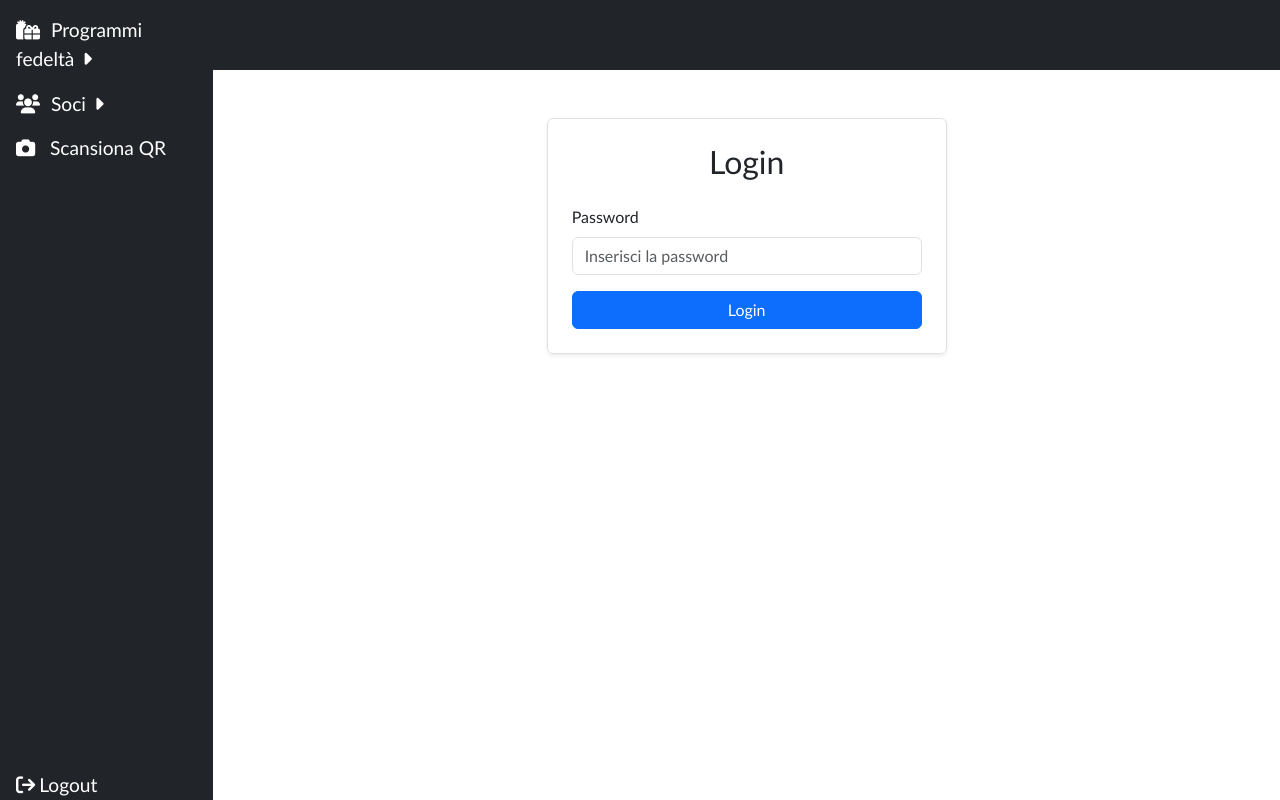
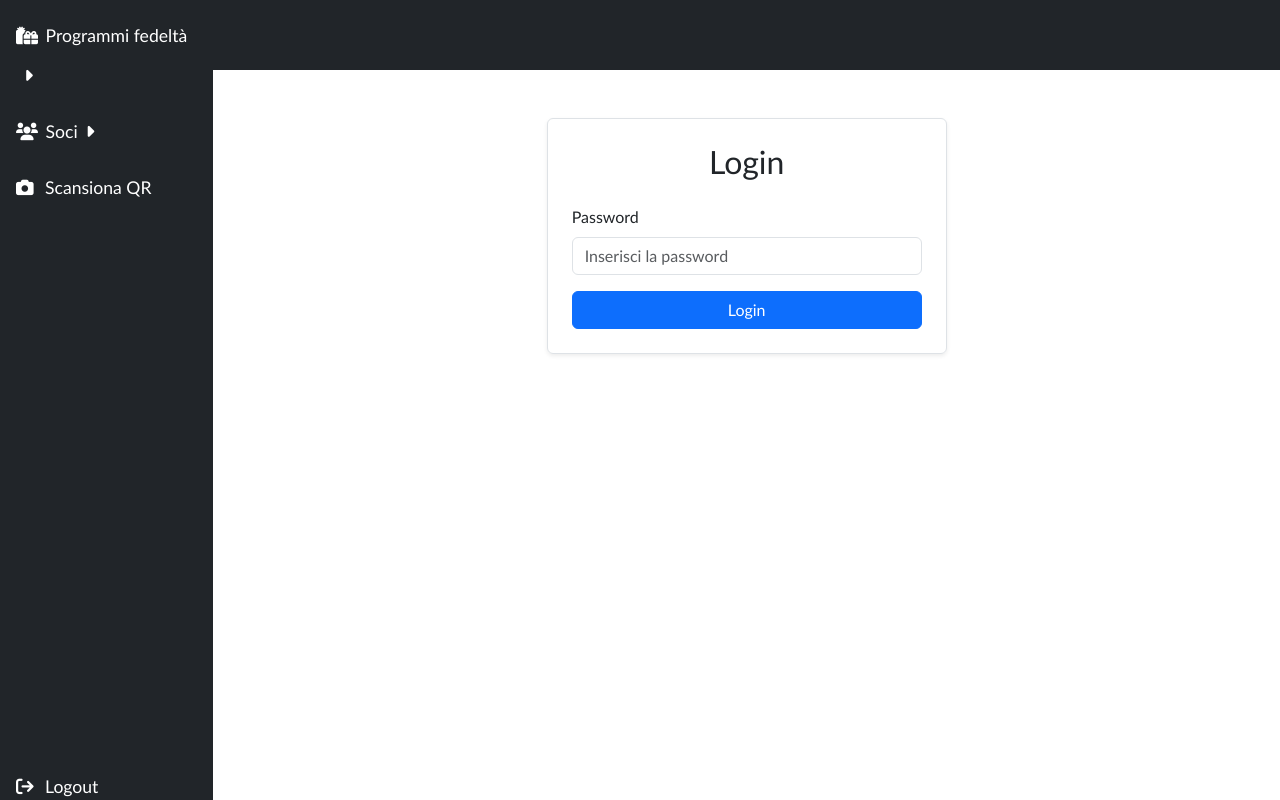
Before and after one commit to dverbena/Loyalty-app, a Flask app: template app/frontend/templates/index.html in a window 1280 px wide. Run offline with Flask 3, Linux system fonts and the light colour scheme; the template is opened without the code that fills it, so the values that code supplies are empty; parts of the project's set-up code (start-up, migrations or seed data) failed here and were passed over; some libraries are stand-ins or nearby versions.

Commit message:
modifiche estetiche

```diff
--- a/app/frontend/routes.py
+++ b/app/frontend/routes.py
@@ -13,12 +13,13 @@ bp = Blueprint('frontend', __name__, template_folder='templates', static_folder=
 port = os.getenv("FLASK_PORT", 5000)
 BACKEND_API_URL = f'http://localhost:{int(port)}'
 
+app_title = os.getenv("APP_TITLE", "APP title")
+theme_color = os.getenv("THEME_COLOR", "#ffffff")  # Default to white if not set
+
 # Serve the SPA at the root URL
 @bp.route('/')
 def serve_spa():
     # Serve the main entry point for the SPA
-    app_title = os.getenv("APP_TITLE", "APP title")
-    theme_color = os.getenv("THEME_COLOR", "#ffffff")  # Default to white if not set
     return render_template("index.html", theme_color=theme_color, app_title=app_title)
 
 # Admin page handler (example of backend interaction)
@@ -42,19 +43,19 @@ def new_customer(current_user):
     #     else:
     #         return jsonify({'message': 'Error creating customer. Please try again.'}), 500
 
-    return render_template('new_customer.html')
+    return render_template('new_customer.html', theme_color=theme_color)
 
 # Customers search handler
 @bp.route('/customers')
 @token_required
 def customers(current_user):
-    return render_template('customers.html', customers=customers)
+    return render_template('customers.html', theme_color=theme_color)
 
 # Programs search handler
 @bp.route('/programs')
 @token_required
 def programs(current_user):
-    return render_template('programs.html', programs=programs)
+    return render_template('programs.html', theme_color=theme_color)
 
 @bp.route('/scan')
 @token_required
@@ -64,7 +65,7 @@ def scan(current_user):
 @bp.route('/new_program')
 @token_required
 def new_program(current_user):
-    return render_template('new_program.html')
+    return render_template('new_program.html', theme_color=theme_color)
 
 @bp.route('/login')
 def login():
--- a/app/frontend/static/app.js
+++ b/app/frontend/static/app.js
@@ -110,7 +110,7 @@ const logout = () => {
 
 // Service Worker Registration
 if ('serviceWorker' in navigator) {
-    navigator.serviceWorker.register('/service-worker.js')
+    navigator.serviceWorker.register('/frontend/static/service-worker.js')
         .then((registration) => console.log("Service Worker registered:", registration))
         .catch((err) => console.error("Service Worker registration failed:", err));
 }
--- a/app/frontend/static/new_customer.js
+++ b/app/frontend/static/new_customer.js
@@ -49,7 +49,7 @@ function initNewCustomer() {
 function populateProgramsForCustomer() {
     $(document).ready(function() {
         $('#programs').select2({
-            placeholder: "Select programs",
+            placeholder: "Seleziona programmi",
             allowClear: true
         });
 
--- a/app/frontend/static/programs.js
+++ b/app/frontend/static/programs.js
@@ -92,8 +92,8 @@ function filterPrograms(event) {
                                 </button>
                             </td>
                             <td>${program.name}</td>
-                            <td>` + moment(program.valid_from).format('DD/MM/YYYY HH:mm') + `</td>
-                            <td>` + moment(program.valid_to).format('DD/MM/YYYY HH:mm') + `</td>
+                            <td>` + moment(program.valid_from).format('DD/MM/YYYY') + `</td>
+                            <td>` + moment(program.valid_to).format('DD/MM/YYYY') + `</td>
                             <td>${program.num_access_to_trigger}</td>
                             <td>${program.num_accesses_reward}</td>
                         </tr>`);
--- a/app/frontend/static/style.css
+++ b/app/frontend/static/style.css
@@ -5,6 +5,7 @@ body {
 }
 
 .navbar-brand {
+    font-size: 15px;
     font-weight: bold;
 }
 
@@ -17,11 +18,15 @@ body {
 /* Custom side nav style */
 /* Override background color of the sidebar */
 #sidebar {
-    font-size: 1.2em;
+    font-size: 1.1em;
 }
 
-#menu > li > a > i {
-    width: 30px;
+#sidebar i {
+    width: 25px;
+}
+
+#sidebar li {
+    line-height: 40px;
 }
 
 /* Change link color */
--- a/app/frontend/templates/customers.html
+++ b/app/frontend/templates/customers.html
@@ -1,7 +1,7 @@
 
 <div id="reward" class="alert alert-success mt-3" style="display: none;"><h1>Ingresso gratuito!</h1></div>
 <div id="divCustomers" class="container mt-4">
-    <h1 class="mb-4">Elenco soci</h1>
+    <h1 class="mb-4" style="color: {{ theme_color }};">Elenco soci</h1>
 
     <div id="error-message" class="alert alert-danger mt-3" style="display: none;"></div>
     <div id="success-message" class="alert alert-success mt-3" style="display: none;"></div>
--- a/app/frontend/templates/index.html
+++ b/app/frontend/templates/index.html
@@ -23,7 +23,7 @@
         <div class="row flex-nowrap">
             <div id="sidebar" class="col-auto col-2 col-sm-2 col-md-3 col-xl-2 px-0 bg-dark">
                 <div class="d-flex flex-column align-items-center align-items-sm-start px-3 pt-2 text-white min-vh-100">
-                    <ul class="nav nav-pills flex-column mb-sm-auto mb-0 align-items-center align-items-sm-start"
+                    <ul class="nav nav-pills flex-column mb-auto mb-0 align-items-center align-items-sm-start"
                         id="menu">
                         <li>
                             <a href="#submenu1" data-bs-toggle="collapse" class="nav-link px-0 align-middle">
--- a/app/frontend/templates/login.html
+++ b/app/frontend/templates/login.html
@@ -3,7 +3,7 @@
   <h2 class="text-center mb-4">Login</h2>
 
   <div class="mb-3" style="display: none;">
-    <label for="username" class="form-label">Username</label>
+    <label for="username" class="form-label">Utente</label>
     <input id="username" type="text" name="username" class="form-control" placeholder="Enter your username" required value="admin">
   </div>
 
--- a/app/frontend/templates/new_customer.html
+++ b/app/frontend/templates/new_customer.html
@@ -1,6 +1,6 @@
 <div class="container mt-4">
-    <h1 id="titleNew" class="mb-4">Nuovo socio</h1>
-    <h1 id="titleEdit" class="mb-4">Modifica socio</h1>
+    <h1 id="titleNew" style="color: {{ theme_color }};" class="mb-4">Nuovo socio</h1>
+    <h1 id="titleEdit" style="color: {{ theme_color }};" class="mb-4">Modifica socio</h1>
 
     <!-- Error Message Display -->
     <div id="error-message" class="alert alert-danger mt-3" style="display: none;"></div>
--- a/app/frontend/templates/new_program.html
+++ b/app/frontend/templates/new_program.html
@@ -1,6 +1,6 @@
 <div class="container mt-4">
-    <h1 id="titleNew" class="mb-4">Nuovo programma</h1>
-    <h1 id="titleEdit" class="mb-4">Modifica programma</h1>
+    <h1 id="titleNew" style="color: {{ theme_color }};" class="mb-4">Nuovo programma</h1>
+    <h1 id="titleEdit" style="color: {{ theme_color }};" class="mb-4">Modifica programma</h1>
 
     <!-- Error Message Display -->
     <div id="error-message" class="alert alert-danger mt-3" style="display: none;"></div>
--- a/app/frontend/templates/programs.html
+++ b/app/frontend/templates/programs.html
@@ -1,5 +1,5 @@
 <div id="divPrograms" class="container mt-4">
-    <h1 class="mb-4">Programmi fedelt&agrave;</h1>
+    <h1 class="mb-4" style="color: {{ theme_color }};">Programmi fedelt&agrave;</h1>
 
     <div id="error-message" class="alert alert-danger mt-3" style="display: none;"></div>
     <div id="success-message" class="alert alert-success mt-3" style="display: none;"></div>
```
Also changed, not shown: app/frontend/static/service-worker.js (+42 -40 lines).
